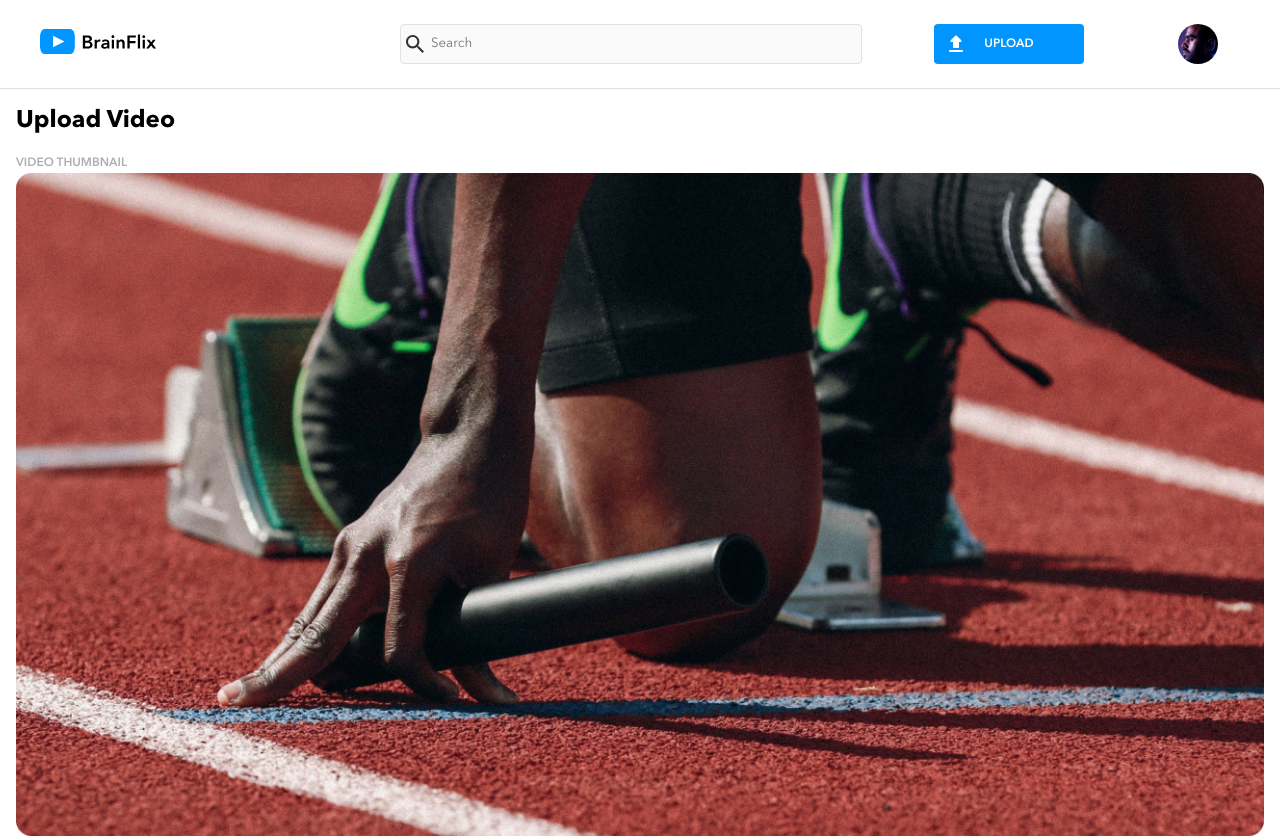
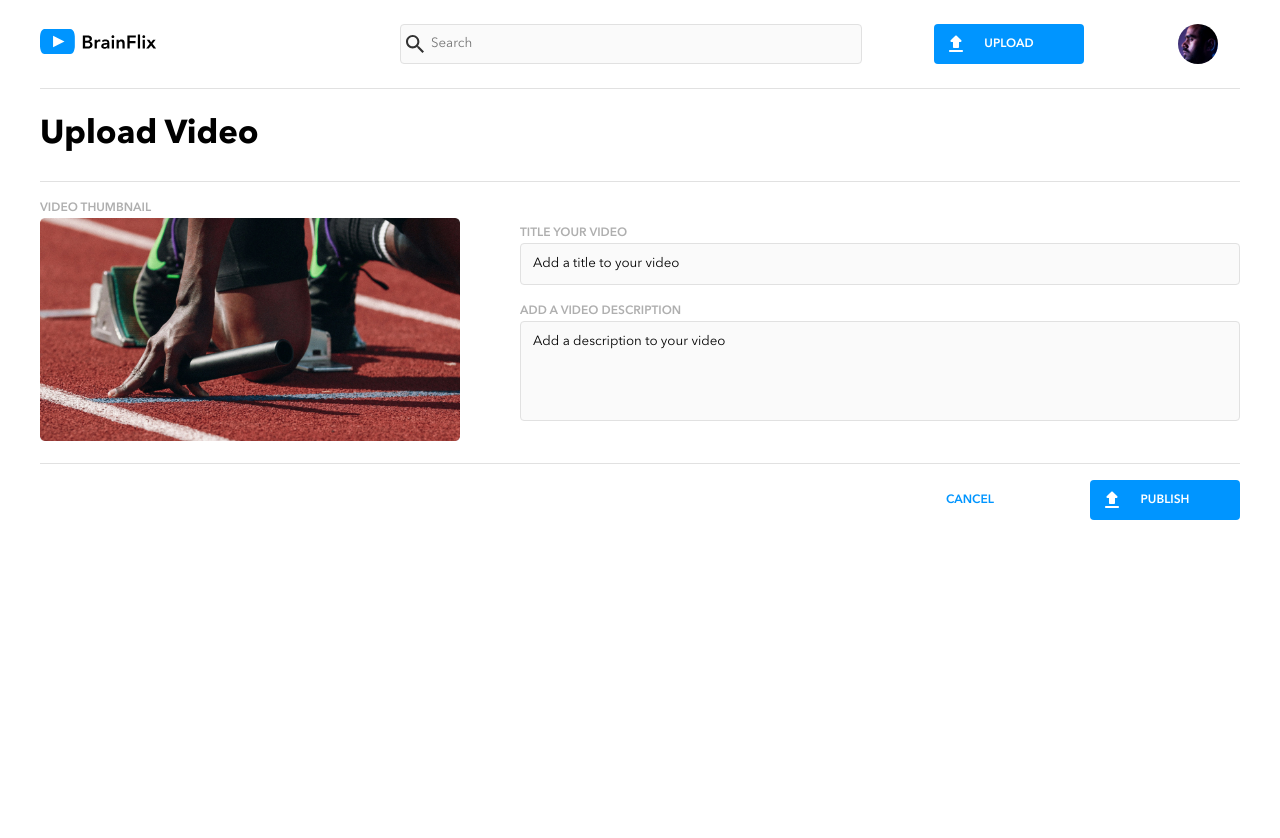
Before and after one commit to reganbrown/regan-brown-brainflix, a React (Vite) app: page /upload in a window 1280 px wide. Shown: the top 838 px of the page. After the commit the page ends 800 px from the top, so only its background shows below. Built offline with nearby package versions, Linux system fonts and the light colour scheme.

Commit message:
add tablet styling

```diff
--- a/src/components/UploadForm/UploadForm.jsx
+++ b/src/components/UploadForm/UploadForm.jsx
@@ -52,13 +52,16 @@ export default function UploadForm() {
   return (
     <div className="upload">
       <h2 className="upload__header">Upload Video</h2>
+      <form className="upload-form" onSubmit={handleSubmit}>
+        <div className="top-wrapper">
+          <div className="top-wrapper__left">
             <p className="upload__label">VIDEO THUMBNAIL</p>
             <img src={videoThumbnail} className="upload__thumbnail" />
-      <form className="upload-form" onSubmit={handleSubmit}>
+          </div>
+          <div className="top-wrapper__right">
             <label className="upload-form__label" htmlFor="titleInput">
               TITLE YOUR VIDEO
             </label>
-
             <input
               type="text"
               className={`upload-form__title ${titleError ? "error" : ""}`}
@@ -79,14 +82,21 @@ export default function UploadForm() {
               onChange={handleChangeDescription}
               value={descInput}
             ></textarea>
+          </div>
+        </div>
 
         <ToastContainer limit={3} />
+        <div className="bottom-wrapper">
+          <div className="bottom-wrapper__end">
             <Button text="PUBLISH" classChoice="button__upload" />
-      </form>
-
+          </div>
+          <div className="bottom-wrapper__start">
             <Link to="/" className="upload__link">
               <p className="upload__cancel">CANCEL</p>
             </Link>
           </div>
+        </div>
+      </form>
+    </div>
   );
 }
--- a/src/components/UploadForm/UploadForm.scss
+++ b/src/components/UploadForm/UploadForm.scss
@@ -29,12 +29,38 @@
     text-align: center;
     padding-top: $desktop-padding-large;
   }
+
+  @include breakpoint-tablet {
+    padding: $desktop-padding-standard;
+    &__header {
+      @include page-header-desktop;
+      @include divider;
+      padding-bottom: $desktop-padding-standard;
+      margin-bottom: $mobile-padding-standard;
+    }
+    &__thumbnail {
+      width: 50%;
+    }
+    &__cancel {
+      padding-top: 0;
+    }
+  }
+  @include breakpoint-desktop {
+    padding-left: 0;
+    padding-right: 0;
+    max-width: $max-width-desktop;
+    margin: auto;
+    &__thumbnail {
+      width: 100%;
+    }
+  }
 }
 
 .upload-form {
   width: $full;
 
   &__label {
+    display: block;
     @include section-header-mobile;
     font-weight: 600;
     color: $Silver;
@@ -74,6 +100,12 @@
       outline: 2px solid $BrainFlix-Blue;
     }
   }
+
+  @include breakpoint-tablet {
+    &__description {
+      margin-bottom: $mobile-padding-standard;
+    }
+  }
 }
 
 .error {
@@ -83,3 +115,39 @@
 .toast {
   background-color: red;
 }
+
+@include breakpoint-tablet {
+  .bottom-wrapper {
+    border-top: 1px solid $Mercury;
+    padding-top: $mobile-padding-standard;
+    width: 100%;
+    display: flex;
+    justify-content: flex-end;
+    align-items: center;
+
+    &__end {
+      order: 2;
+    }
+
+    &__start {
+      width: 20%;
+    }
+  }
+}
+
+@include breakpoint-desktop {
+  .top-wrapper {
+    display: flex;
+    justify-content: space-between;
+
+    &__left {
+      width: 35%;
+    }
+    &__right {
+      display: flex;
+      flex-direction: column;
+      justify-content: center;
+      width: 60%;
+    }
+  }
+}
```
Lines whose indentation alone changed are shown as unchanged.
